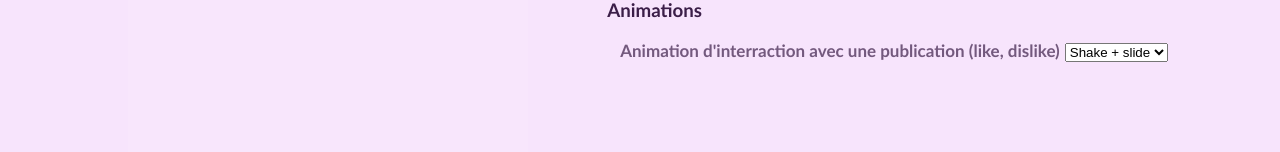
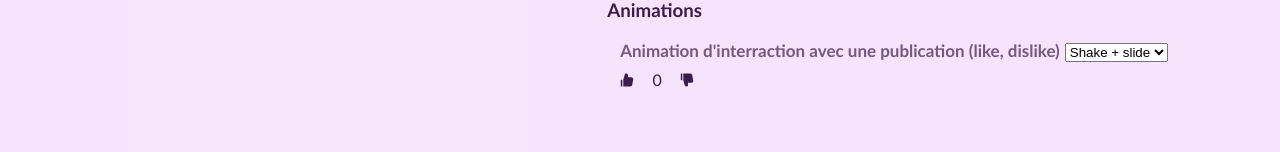
Before and after one commit to a23-b2b/projet-de-session-klemn, a React (Create React App) app: page /parametres/interface in a window 1280 px wide. Shown: the part 253-405 px from the top of the page. Built offline with nearby package versions, Linux system fonts and the light colour scheme; no server answers; sample sign-in values are in the browser's storage.

Commit message:
Ajouter composant aux parametres dinterface

```diff
--- a/src/components/Post/voteWidget.tsx
+++ b/src/components/Post/voteWidget.tsx
@@ -32,10 +32,18 @@ const VoteWidget = (props: FooterProps) => {
 
     function handleVote(score: number) {
 
+        if (props.idPost === '0') {
+            setPostScore(postScore + score)
+            setUserVote(score)
+        }
 
         const onVoteIconAnimationType = localStorage.getItem("voteClickAnimation")
         const onVoteTextAnimationType = localStorage.getItem("voteTextAnimation")
 
+        console.log()
+        console.log('userVote', userVote)
+        console.log('score', score)
+        console.log('add', userVote + score)
 
         if (score > 0) {
             if (userVote + score == 2) {
@@ -50,6 +58,10 @@ const VoteWidget = (props: FooterProps) => {
             }
             else cancelledVoteRef.current = false
         }
+
+        // console.log("userVote", userVote)
+        // console.log("score", score)
+        // console.log('cancelled vote:', cancelledVoteRef.current)
 
         // Animation pouce LIKE
         if (score > 0) {
@@ -143,6 +155,9 @@ const VoteWidget = (props: FooterProps) => {
                 }),
             }).then(response => response.json())
                 .then(response => {
+                    // console.log('before', postScore)
+                    // console.log('diff', score)
+                    // console.log('result:', response['postScoreDifference'] + postScore)
                     setPostScore(response['postScoreDifference'] + postScore)
                     setUserVote(response['currentUserVote'])
                     setScoreDifference(response['postScoreDifference'])
--- a/src/pages/settings/Interface.tsx
+++ b/src/pages/settings/Interface.tsx
@@ -4,6 +4,7 @@ import { motion, AnimatePresence } from "framer-motion";
 import { EmailAuthProvider, onAuthStateChanged, reauthenticateWithCredential, updateEmail, updateProfile } from 'firebase/auth';
 import { auth } from '../../firebase';
 import toast from 'react-hot-toast';
+import VoteWidget from '../../components/Post/voteWidget';
 
 function Interface() {
     const [voteAnimationType, setVoteAnimationType] = useState("");
@@ -82,6 +83,10 @@ function Interface() {
                     {/* <option value="fade_fade">Fade only</option> */}
                     {/* <option value="none">None</option> */}
                 </select>
+
+                <div style={{maxWidth: '100px'}}>
+                    <VoteWidget idPost={'0'} nombreLike={0} nombreDislike={0} userVote={0} />
+                </div>
             </div>
             <br />
         </motion.div>
```
